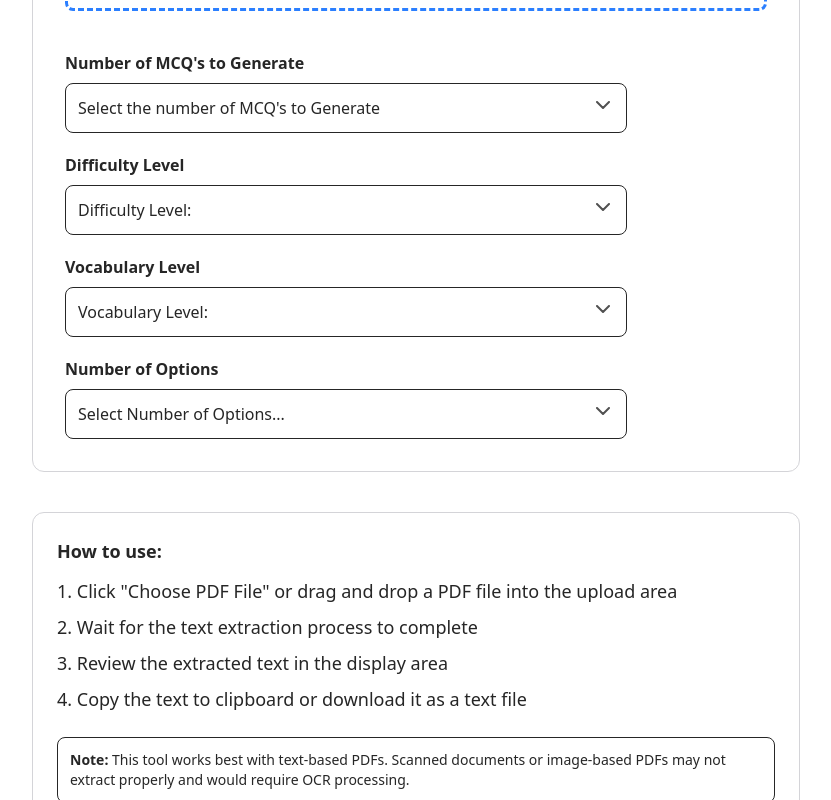
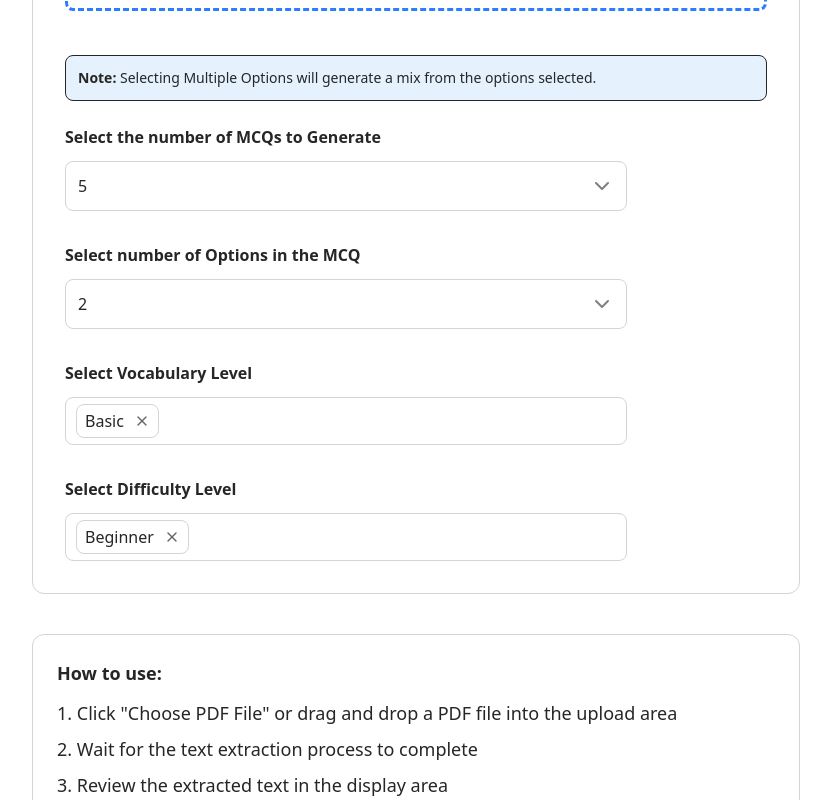
Before and after one commit to MohammadAkib404/study-buddy, a React (Vite) app: page /text-extractor in a window 1280 px wide. Shown: the part 580-1380 px from the top of the page, without its empty margins (224-1055 px from the left). Built offline with nearby package versions, Linux system fonts and the light colour scheme.

Commit message:
Replaced Default HTML Select Component with Custom Made (Select) Component

```diff
--- /dev/null
+++ b/src/Components/Select.jsx
@@ -0,0 +1,99 @@
+import React, { use, useEffect, useRef, useState } from 'react'
+import { Check, ChevronDown, X } from 'lucide-react'
+
+function Select(props) {
+
+    const [isMenuOpen, setIsMenuOpen] = useState(false)
+
+    const [selectedOption, setSelectedOption] = useState(0);
+    const [optionsSelected, setOptionsSelected] = useState([0])
+
+    const optionsRef = useRef(null);
+
+    function SingleSelect() {
+        return (
+            <div className="w-8/10 relative">
+                <h3 className="font-semibold mb-3">{props.question}</h3>
+
+                <div ref={optionsRef}>
+                    <div
+                        className='flex justify-between w-full p-3 border border-border rounded-lg'
+                        onClick={() => setIsMenuOpen((prev) => (!prev))}
+                    >
+                        <p>{props.options[selectedOption]}</p>
+                        <ChevronDown color='gray' />
+                    </div>
+                    <ul className={`bg-base absolute w-full ${isMenuOpen ? 'scale-100 opacity-100 ' : 'scale-90 opacity-0 pointer-events-none'} z-99 transition-all duration-200 border border-border rounded-lg p-1 shadow-lg`}>
+                        {props.options.map((opt, id) => (
+                            <li
+                                key={id}
+                                className='flex justify-between p-2 rounded-md hover:bg-hover'
+                                onClick={() => { setSelectedOption(id); setIsMenuOpen(false) }}
+                            >
+                                <span>{opt}</span>
+                                {selectedOption === id && <Check />}
+                            </li>
+                        ))}
+                    </ul>
+                </div>
+            </div>
+        )
+    }
+
+    function MultiSelect() {
+        return (
+            <div className="w-8/10 relative">
+            <h3 className="font-semibold mb-3">{props.question}</h3>
+
+            <div ref={optionsRef}>
+                <div
+                    className={`flex w-full border border-border rounded-lg ${isMenuOpen ? 'shadow-[0_0_10px_rgba(0,0,0,0.25)] ring-1.5 ring-gray-300' : '*:'} ${optionsSelected.length ? 'px-2.5 py-1.5' : 'px-4 py-2.5'}`}
+                    onClick={() => setIsMenuOpen((prev) => (!prev))}
+                >
+                    {!optionsSelected.length && <p className='text-muted'>Select your Level</p>}
+                    <div className='flex gap-2'>
+                        {optionsSelected.map((selectedIndex) => (
+                            <div className='flex gap-2.5 border border-border px-2 py-1 rounded-lg'>
+                                <span>{props.options[selectedIndex]}</span>
+                                <button onClick={() => setOptionsSelected((prev) => prev.filter(item => item !== selectedIndex))}><X className='text-muted w-4 h-4' /></button>
+                            </div>
+                        ))}
+                    </div>
+                </div>
+                <ul className={`bg-base absolute w-full ${isMenuOpen ? 'scale-100 opacity-100 ' : 'scale-90 opacity-0 pointer-events-none'} z-99 transition-all duration-200 border border-border rounded-lg p-1 shadow-lg`}>
+                    {props.options.map((opt, id) => (
+                        <li
+                            key={id}
+                            className={`flex justify-between p-2 rounded-md hover:bg-hover ${optionsSelected.includes(id)? 'text-muted pointer-events-none': ''}`}
+                            onClick={() => setOptionsSelected(prev => [...prev, id])}
+                        >
+                            <span>{opt}</span>
+                        </li>
+                    ))}
+                </ul>
+            </div>
+        </div>
+        )
+    }
+
+    useEffect(() => {
+
+        const handleClickOutside = (e) => {
+            if (optionsRef.current && !optionsRef.current.contains(e.target)) {
+                setIsMenuOpen(false)
+            }
+        }
+
+        document.addEventListener('mousedown', handleClickOutside)
+
+        return () => (
+            document.removeEventListener('mousedown', handleClickOutside)
+        )
+    }, [])
+
+    return (
+        props.multiselect? <MultiSelect/> : <SingleSelect/>
+    )
+}
+
+export default Select
--- a/src/Pages/Text_Extractor.jsx
+++ b/src/Pages/Text_Extractor.jsx
@@ -3,9 +3,35 @@ import { Upload, FileText, Download, Copy, AlertCircle, Plus, ChevronDown } from
 import getMCQ from "../API_Connection";
 import { useNavigate } from "react-router-dom";
 import { toast, ToastContainer } from "react-toastify";
+import Select from "../Components/Select";
 
 const TextExtractor = () => {
+
   const navigate = useNavigate();
+
+  const selectData = [
+    {
+       question: 'Select the number of MCQs to Generate',
+       options: [5, 10, 15, 20, 30, 50],
+    },
+    {
+       question: 'Select number of Options in the MCQ',
+       options: [2, 3, 4, 5]
+
+    },
+    {
+       question: 'Select Vocabulary Level',
+       options: ['Basic', 'Proficient', 'Expert', 'Elite'],
+       multiselect: true,
+
+    },
+    {
+       question: 'Select Difficulty Level',
+       options: ['Beginner', 'Intermediate', 'Advanced', 'Elite'],
+       multiselect: true,
+
+    },
+  ]
 
   const [extractedText, setExtractedText] = useState("");
   const [isLoading, setIsLoading] = useState(false);
@@ -139,13 +165,13 @@ const TextExtractor = () => {
             <FileText className="w-8 h-8 text-gray-100" />
           </div>
           <h1 className="text-4xl font-bold mb-2">AI MCQ's Generator</h1>
-          <p className="text-lg text-tertiary">
+          <p className="text-lg text-muted">
             Upload a PDF file and extract all its text content and generate MCQ
             Question with AI
           </p>
         </div>
 
-        <div className="inline-flex flex-col gap-5 bg-light p-8 w-full border border-border rounded-xl">
+        <div className="inline-flex flex-col gap bg-light p-8 w-full border border-border rounded-xl">
           <div className="w-full mb-5">
             <h3 className="font-semibold mb-2">Upload PDF Document</h3>
             <div className="bg-base flex flex-col items-center gap-5 p-5 border-3 border-blue-500 border-dashed rounded-lg ">
@@ -155,75 +181,19 @@ const TextExtractor = () => {
               <label htmlFor="pdf" className="bg-blue-600 py-3 px-5 rounded-md text-white">Choose a PDF File</label>
             </div>
           </div>
-          {/* MCQ Count */}
-          <label className="w-8/10 relative">
-            <h3 className="font-semibold mb-2">Number of MCQ's to Generate</h3>
-            <select
-              name="mcqNumber"
-              id="mcqNumber"
-              className="appearance-none bg-base p-3 pr-10 rounded-lg border border-text w-full
-                     focus:outline-none focus:ring-0 focus:border-text" >
-              <option className="hidden" value="select">Select the number of MCQ's to Generate</option>
-              <option value="5">5</option>
-              <option value="10">10</option>
-              <option value="15">15</option>
-              <option value="20">20</option>
-              <option value="25">25</option>
-              <option value="30">30</option>
-              <option value="50">50</option>
-            </select>
-            <ChevronDown className="pointer-events-none absolute right-3 bottom-1 -translate-y-1/2 opacity-80" />
-          </label>
 
-          {/* Difficulty */}
-          <label className="w-8/10 relative">
-            <h3 className="font-semibold mb-2">Difficulty Level</h3>
-            <select
-              name="difficulty"
-              id="difficulty"
-              className="appearance-none bg-base p-3 w-full rounded-lg border border-text
-                     focus:outline-none focus:ring-0 focus:border-text"
-            >
-              <option className="hidden" value="select">Difficulty Level:</option>
-              <option value="easy">Easy</option>
-              <option value="medium">Medium</option>
-              <option value="hard">Hard</option>
-            </select>
-            <ChevronDown className="pointer-events-none absolute right-3 bottom-1 -translate-y-1/2 opacity-80" />
-          </label>
-          {/* Wording */}
-          <label className="relative w-8/10">
-            <h3 className="font-semibold mb-2">Vocabulary Level</h3>
-            <select
-              name="difficulty"
-              id="difficulty"
-              className="appearance-none bg-base p-3 rounded-lg border border-text w-full
-                     focus:outline-none focus:ring-0 focus:border-text"
-            >
-              <option className="hidden" value="select">Vocabulary Level:</option>
-              <option value="easy">Easy</option>
-              <option value="medium">Medium</option>
-              <option value="hard">Hard</option>
-            </select>
-            <ChevronDown className="pointer-events-none absolute right-3 bottom-1 -translate-y-1/2 opacity-80" />
-          </label>
-          {/* Options */}
-          <label className="relative w-8/10">
-            <h3 className="font-semibold mb-2">Number of Options</h3>
-            <select
-              name="difficulty"
-              id="difficulty"
-              className="appearance-none bg-base p-3 w-full rounded-lg border border-text
-                     focus:outline-none focus:ring-0 focus:border-text"
-            >
-              <option className="hidden" value="select">Select Number of Options...</option>
-              <option value="easy">2</option>
-              <option value="medium">3</option>
-              <option value="hard">4</option>
-              <option value="hard">5</option>
-            </select>
-            <ChevronDown className="pointer-events-none absolute right-3 bottom-1 -translate-y-1/2 opacity-80" />
-          </label>
+          <div className="my-6 p-3 bg-brand/10 border border-text/70 rounded-lg">
+            <p className="text-xs sm:text-sm text-primary">
+              <strong>Note:</strong> Selecting Multiple Options will generate a mix from the options selected.
+            </p>
+          </div>
+
+          <div className="space-y-8">
+            {selectData.map((data, i) => (
+              <Select key={i} question={data.question} options={data.options} multiselect={data.multiselect} />
+            ))}
+          </div>
+
         </div>
 
         {/* Error Message */}
@@ -313,7 +283,7 @@ const TextExtractor = () => {
               <li>Copy the text to clipboard or download it as a text file</li>
             </ol>
 
-            <div className="mt-6 p-3 bg-tertiary/10 border border-text/70 rounded-lg">
+            <div className="mt-6 p-3 bg-brand/10 border border-text/70 rounded-lg">
               <p className="text-xs sm:text-sm text-primary">
                 <strong>Note:</strong> This tool works best with text-based
                 PDFs. Scanned documents or image-based PDFs may not extract
```
